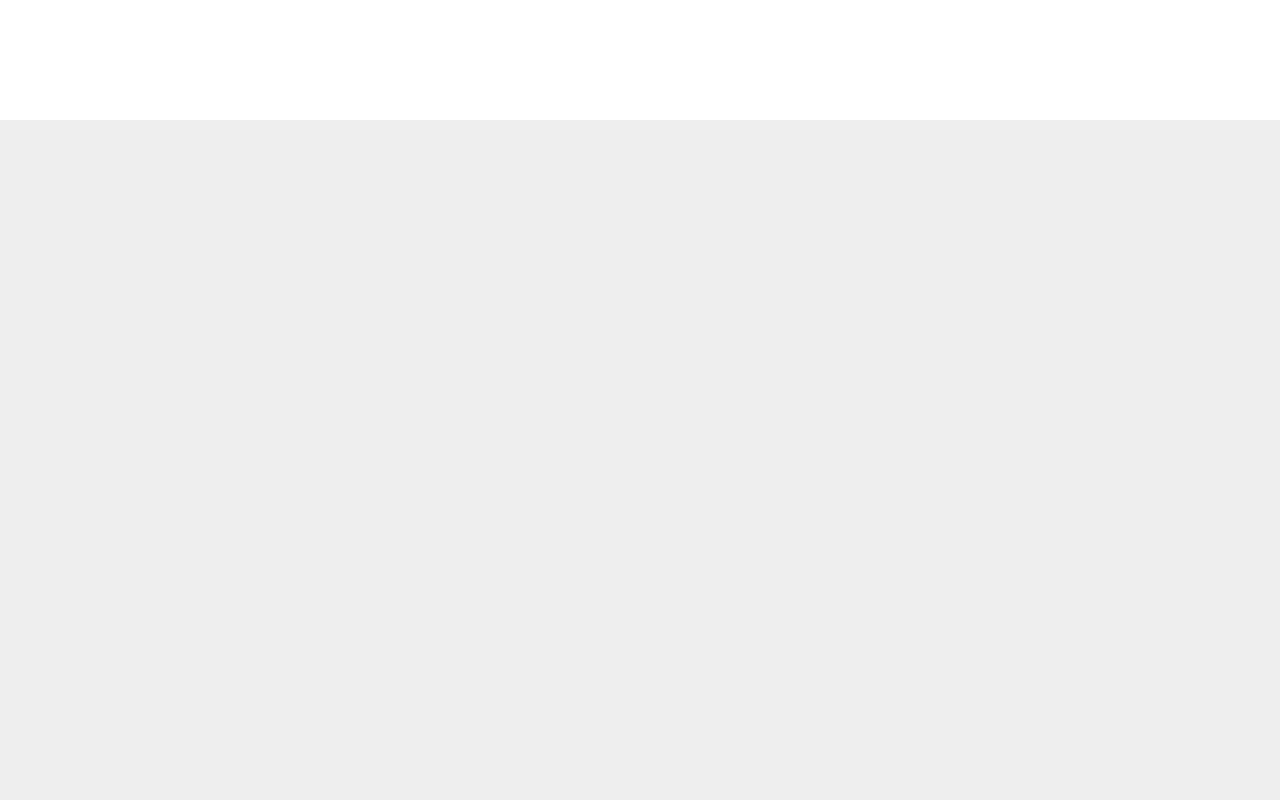
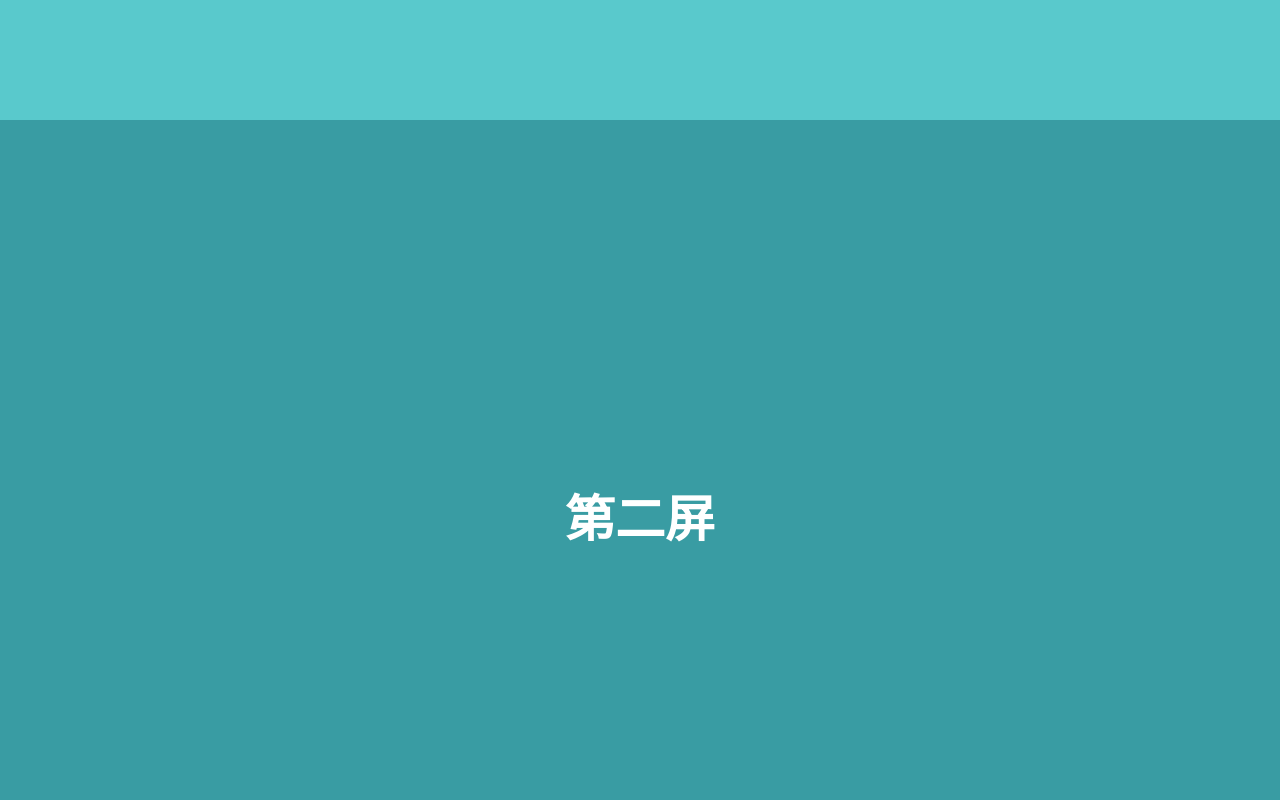
Before and after one commit to huachaoliu/fullPage, a plain HTML site: page index.html in a window 1280 px wide. Shown: the part 680-1480 px from the top of the page. Drawn offline with Linux system fonts and the light colour scheme.

Commit message:
change style

```diff
--- a/css/style.css
+++ b/css/style.css
@@ -44,13 +44,18 @@ body {
 .page{
     width: 100%;
     height: 100vh;
-    background: #fff;
+    background: #59c9cc;
+    text-align: center;
+    font-size: 50px;
+    font-weight: bold;
+    color: #fff;
+    line-height: 100vh;
 }
 
 .page2 {
-    background: #eee;
+    background: #399ca3;
 }
 
 .page3{
-    background: #ddd;
+    background: #6e9fb9;
 }
--- a/index.html
+++ b/index.html
@@ -23,9 +23,9 @@
         <div class="cicle"></div>
     </div>
     <div class="page_wrap">
-        <div class="page page1"></div>
-        <div class="page page2"></div>
-        <div class="page page3"></div>
+        <div class="page page1">第一屏</div>
+        <div class="page page2">第二屏</div>
+        <div class="page page3">第三屏</div>
     </div>
 </body>
 </html>
```
